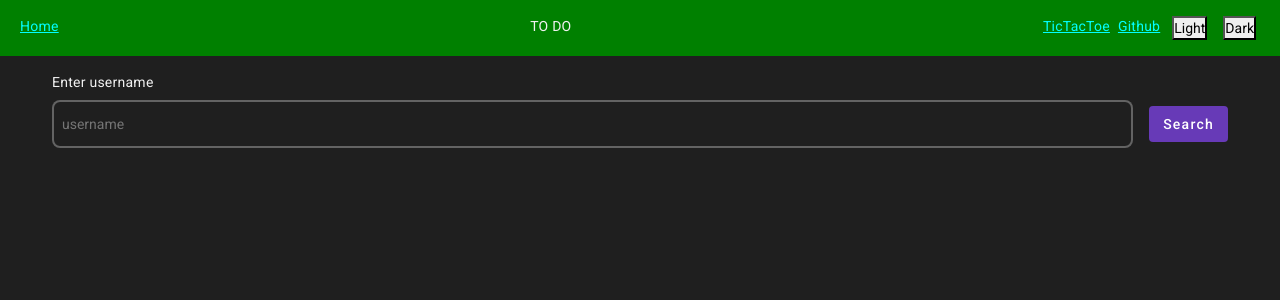
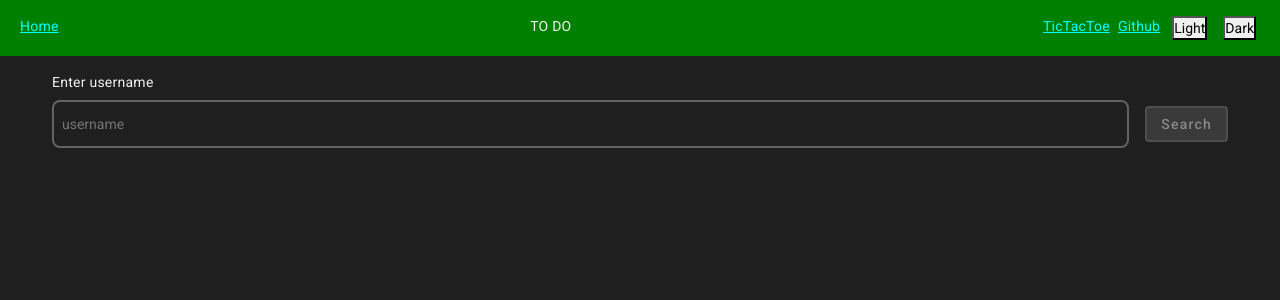
Before and after one commit to ionchiriac99/angular-project, an Angular app: page /github in a window 1280 px wide. Shown: the top 300 px of the page. Built offline with nearby package versions, Linux system fonts and the light colour scheme.

Commit message:
add validation from username

```diff
--- a/src/app/pages/github/username-form/username-form.component.html
+++ b/src/app/pages/github/username-form/username-form.component.html
@@ -11,8 +11,21 @@
 						characters
 					</p>
 				</form-field-error>
+				<form-field-error *ngIf="form.get('username')?.hasError('maxlength') && form.get('username')?.dirty">
+					<p>
+						The maximum length for username is
+						{{ form.get('username')?.getError('maxlength')?.requiredLength }}
+						characters
+					</p>
+				</form-field-error>
+				<form-field-error *ngIf="form.get('username')?.hasError('pattern') && form.get('username')?.dirty">
+					<p>
+						Username may only contain alphanumeric characters or single hyphens, and cannot begin or end
+						with a hyphen.
+					</p>
+				</form-field-error>
 				<form-field-error *ngIf="form.get('username')?.hasError('required') && form.get('username')?.dirty">
-					<p>Email is <strong>required</strong></p>
+					<p>Username is <strong>required</strong></p>
 				</form-field-error>
 			</div>
 			<button mat-flat-button color="primary" type="submit" [disabled]="form.invalid">Search</button>
--- a/src/app/pages/github/username-form/username-form.component.ts
+++ b/src/app/pages/github/username-form/username-form.component.ts
@@ -1,6 +1,6 @@
 import {Component, OnInit} from '@angular/core';
 import {FormGroup, FormControl, Validators} from '@angular/forms';
-import {ActivatedRoute, Router} from '@angular/router';
+import {Router} from '@angular/router';
 
 @Component({
 	selector: 'username-form',
@@ -10,11 +10,16 @@ import {ActivatedRoute, Router} from '@angular/router';
 export class UsernameFormComponent implements OnInit {
 	public form: FormGroup;
 
-	constructor(private router: Router, private route: ActivatedRoute) {}
+	constructor(private router: Router) {}
 
 	public ngOnInit(): void {
 		this.form = new FormGroup({
-			username: new FormControl('', [Validators.minLength(4)]),
+			username: new FormControl('', [
+				Validators.required,
+				Validators.minLength(1),
+				Validators.maxLength(39),
+				Validators.pattern(new RegExp(/^[a-zd](?:[a-zd]|-(?=[a-zd])){0,38}$/i)),
+			]),
 		});
 	}
 
```
